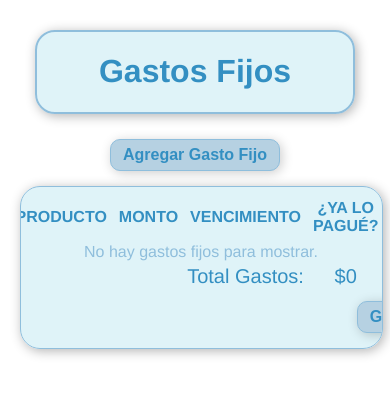
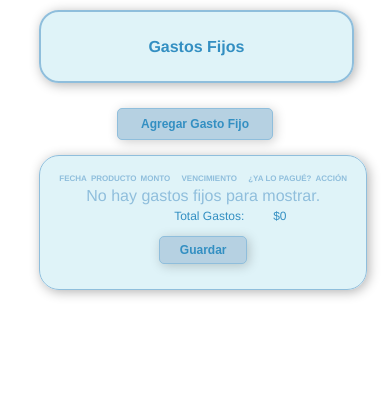
Before and after one commit to Chitichi/organizador-Mensual, a Next.js app: page /gastosFijos in a window 390 px wide. Shown: the top 394 px of the page. Built offline with nearby package versions, Linux system fonts and the light colour scheme.

Commit message:
ajustes responsive gastos

```diff
--- a/src/pages/gastos.js
+++ b/src/pages/gastos.js
@@ -11,10 +11,9 @@ function gastos(){
           <div className={styles.imagenes}>
          <Link href="/gastosFijos" legacyBehavior>
         <a className={styles.linkItem}>
-          <Image
+          <img
             priority={true}
             width={64}
-            height={64}
             src="https://img.icons8.com/dusk/64/cash.png"
             alt="gastos-fijos"
           />
--- a/src/styles/gastosFijos.module.css
+++ b/src/styles/gastosFijos.module.css
@@ -2,20 +2,22 @@
     margin: 10px auto;
     border: 2px solid var(--color-botonOscuro);;
     border-radius: 20px;
-    width: 90%;
+    width: 95%;
     background-color: rgba(223, 243, 248, 0.98);
     color: var(--color-letrasGastos);
     box-shadow: 2px 2px 12px rgba(0,0,0,0.3);
+    padding: 15px
 
 
 }
+
 .tituloDiv {
-    padding: 10px;
+
     color: var(--color-botonOscuro);
     border-radius: 20px;
     text-align: center;
-    width: 90%;
-    margin: 10px auto;
+    width: 80%;
+    margin: auto;
 
 }
 .total {
@@ -33,7 +35,7 @@
 }
 
 .tabla {
-    width: 90%;
+    width: 80%;
     margin: 0 auto;
     background-color: var(--color-fondo);
     border-radius: 20px;
@@ -46,16 +48,10 @@
     background-color: rgba(223, 243, 248, 0.98);
     border: 1px solid;
     box-shadow: 2px 2px 12px rgba(0,0,0,0.3);
+    padding: 15px
 }
 
-.tablaTh,
-.tablaTd {
-    padding: 10px;
-    text-align: center;
-    color: var(--color-letrasGastos);
-    font-weight: bold;
-    word-wrap: break-word;
-}
+
 
 .tablaTr:last-child {
     border-bottom: none;
@@ -104,7 +100,7 @@
     text-decoration: none;
     display: inline-block;
     font-size: 16px;
-    margin: 10px 80%;
+    margin: 0 auto;
     cursor: pointer;
     border-radius: 10px;
     transition: background-color 0.3s;
@@ -180,22 +176,52 @@
     }
 }
 
-@media (max-width: 576px) {
-    .tabla {
-        width: 100%;
-        padding: 5px;
+@media (max-width: 480px) {
+    .tituloDiv {
+        margin: auto;
+    }
+    .tablaTh{
+
+        font-size: 8px ;
     }
 
-
-
-    .botonUno,
-    .boton {
-        padding: 6px 12px;
+    .tablaTd {
+        font-size: 8px;  /* Reduce el tamaño de la fuente para ajustar a pantallas muy pequeñas */
 
     }
 
-    .tablaTh,
-    .tablaTd {
-        padding: 5px;
+    .inputProducto,
+    .tablaInputProducto,
+    .tablaInputPequeno {
+        font-size: 8px;  /* Mantiene la consistencia del tamaño de fuente en todos los inputs */
+    }
+    .checkboxInput {
+        width: 10px;
+        height: 10px;
+
+    }
+
+    .boton {
+        margin: 10px auto;
+        padding: 6px 12px;
+        width: 30%;  /* Los botones ocupan todo el ancho para facilitar la interacción */
+        font-size: 12px;  /* Reduce el tamaño de la fuente de los botones */
+        border-radius: 5px;  /* Hace que los bordes sean menos redondeados */
+    }
+    .botonUno {
+
+        width: 50%;  /* Los botones ocupan todo el ancho para facilitar la interacción */
+        font-size: 12px;  /* Reduce el tamaño de la fuente de los botones */
+        border-radius: 5px;  /* Hace que los bordes sean menos redondeados */
+
+    }
+    .total {
+        color: var(--color-letrasGastos);
+        font-size: 12px;
+    }
+    .titulo
+     {
+        width: 90%;
+        font-size: 8px;  /* Utiliza todo el ancho disponible en dispositivos más pequeños */
     }
 }
--- a/src/styles/globals.css
+++ b/src/styles/globals.css
@@ -28,6 +28,7 @@
 }
 
 body, html {
+
     margin: 0;
     padding: 0;
     width: 100%;
--- a/src/styles/page.module.css
+++ b/src/styles/page.module.css
@@ -21,6 +21,7 @@
 .container, .derechos {
     text-align: center;
     color: gray;
+    width: 100%;
 }
 
 .container .imagenes {
```
Also changed, not shown: src/styles/gastos.module.css (+15 -1 lines).
